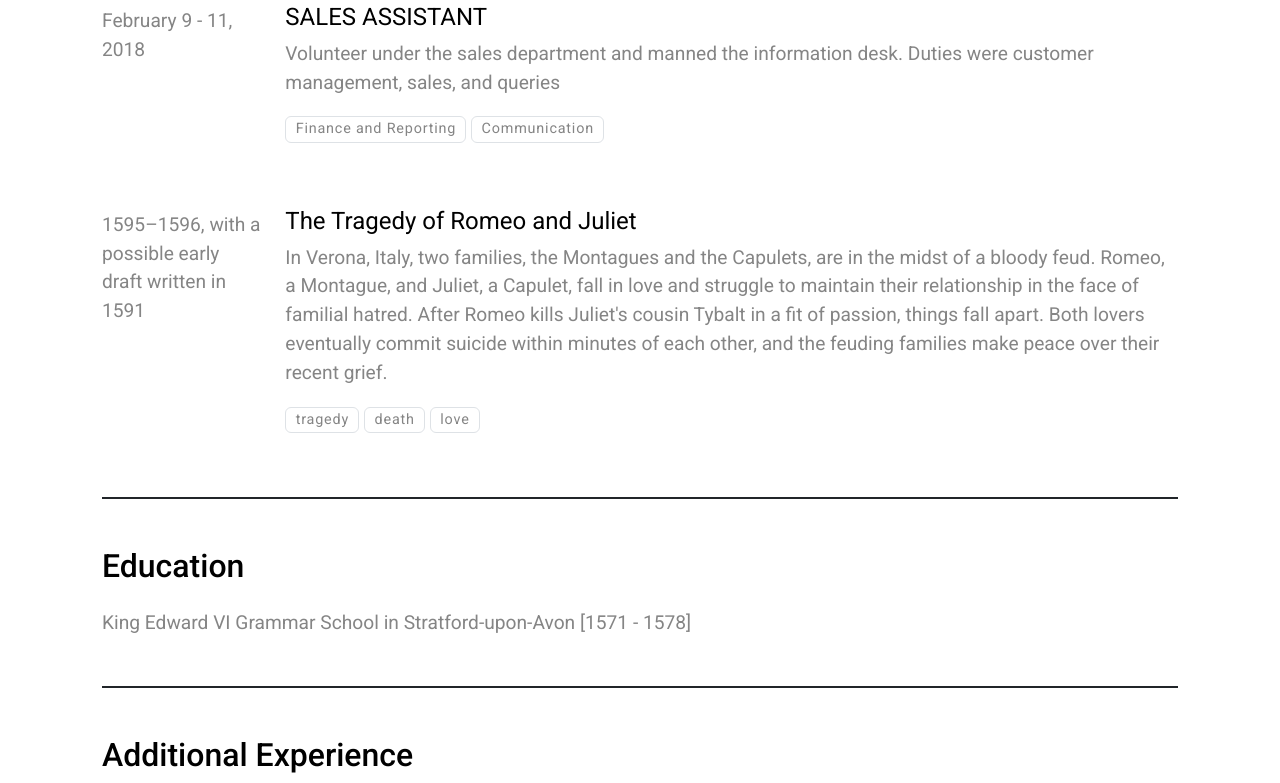
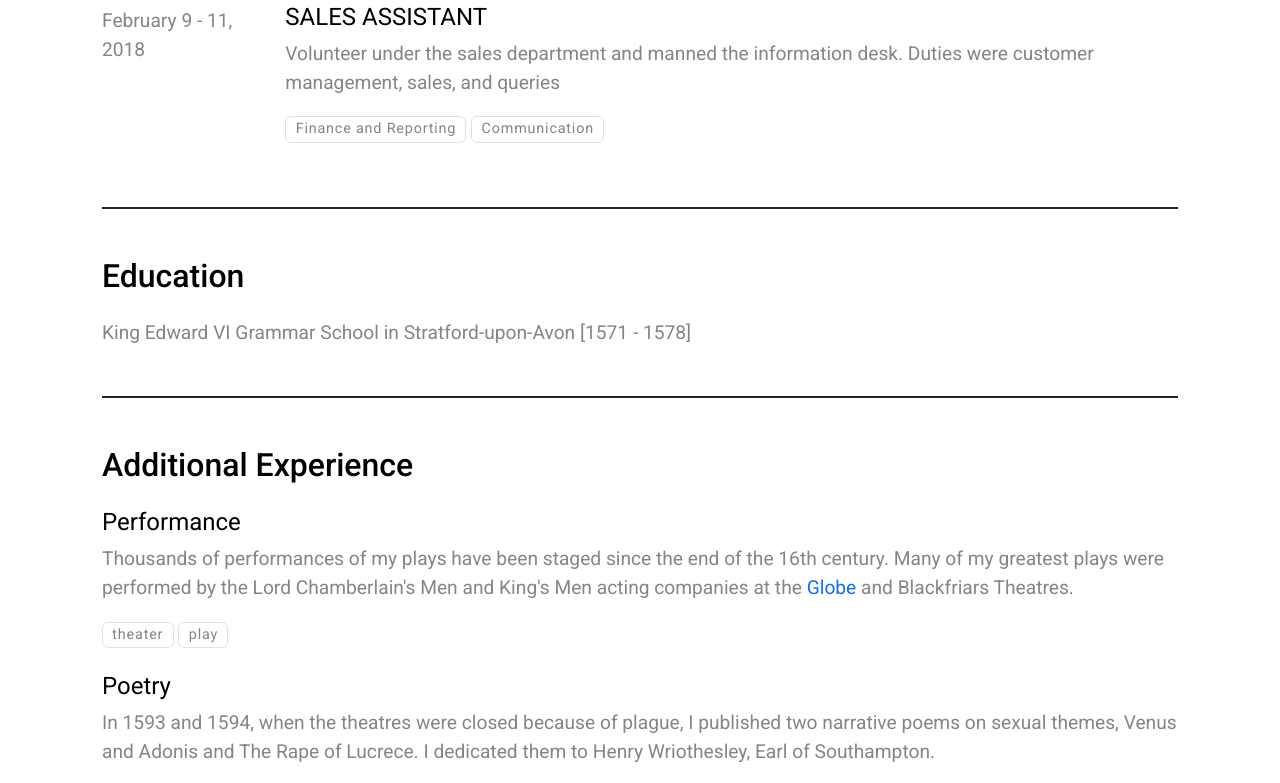
Before and after one commit to JaenMiel/Curriculum-Vitaee, a plain HTML site: page index.html in a window 1280 px wide. Shown: the part 1052-1835 px from the top of the page. Drawn offline with nearby package versions, Linux system fonts and the light colour scheme.

Commit message:
Deploying to gh-pages from  @ 0f7e806ee6b93ab4a0fecf67f7c2e065e7f5b99c 🚀

```diff
--- a/index.html
+++ b/index.html
@@ -127,7 +127,7 @@
                 </p>
             </div>
         </div>
-        <div class="row d-block d-md-flex mb-5">
+        <div class="row d-block d-md-flex">
             <div class="col-md-2 pt-1">
                 February 9 - 11, 2018
             </div>
@@ -139,22 +139,6 @@
                 <p>
                     <span class="badge text-body border border-1">Finance and Reporting</span>
                     <span class="badge text-body border border-1">Communication</span>
-                </p>
-            </div>
-        </div>
-        <div class="row d-block d-md-flex">
-            <div class="col-md-2 pt-1">
-                1595–1596, with a possible early draft written in 1591
-            </div>
-            <div class="col-md-10">
-                <h3 class="fs-4 fw-normal">The Tragedy of Romeo and Juliet</h3>
-
-                <div><p>In Verona, Italy, two families, the Montagues and the Capulets, are in the midst of a bloody feud. Romeo, a Montague, and Juliet, a Capulet, fall in love and struggle to maintain their relationship in the face of familial hatred. After Romeo kills Juliet&#39;s cousin Tybalt in a fit of passion, things fall apart. Both lovers eventually commit suicide within minutes of each other, and the feuding families make peace over their recent grief.</p></div>
-
-                <p>
-                    <span class="badge text-body border border-1">tragedy</span>
-                    <span class="badge text-body border border-1">death</span>
-                    <span class="badge text-body border border-1">love</span>
                 </p>
             </div>
         </div>
```
Also changed, not shown: 1 other file.
